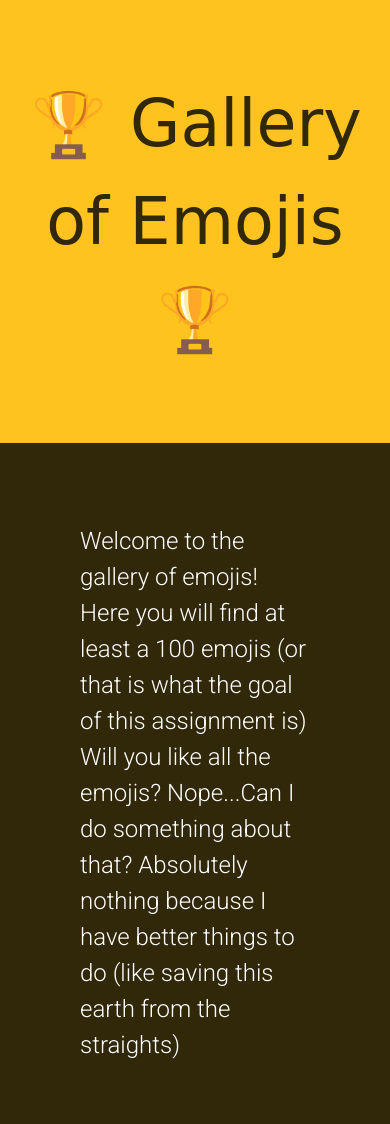
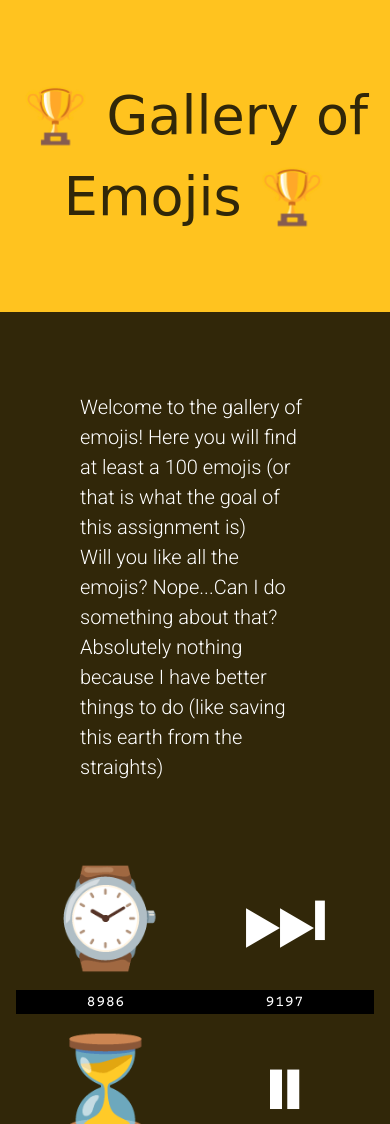
Before and after one commit to udai0001/mtm6302-assignment-1, a plain HTML site: page index.html in a window 390 px wide. Shown: the top 1124 px of the page. Drawn offline with nearby package versions, Linux system fonts and the light colour scheme; a web font is replaced by a local one.

Commit message:
Completes assignment

```diff
--- a/index.html
+++ b/index.html
@@ -26,14 +26,14 @@
             <p>Welcome to the gallery of emojis! Here you will find at least a 100 emojis (or that is what the goal of this assignment is)</p>
             <p>Will you like all the emojis? Nope...Can I do something about that? Absolutely nothing because I have better things to do (like saving this earth from the straights)</p>
         </div>
+        <!-- Adding a div with an id of container. This is where the emojis will be pushed from JavaScript. -->
         <div id="container">
-
         </div>
     </main>
     <footer class="site-footer">
         <p>&copy;Gallery of Emojis</p>
+        <p>&#129322	Momo &#129325</p>
     </footer>
-
-    <script src="script.js"></script>
+     <script src="script.js"></script>
 </body>
 </html>
--- a/style.css
+++ b/style.css
@@ -47,8 +47,10 @@ table {
 	border-spacing: 0;
 }
 
-/* CUSTOM STYLES */
+/* ---------------------CUSTOM STYLES--------------------- */
+/* Desktop styling */
 
+/* Universal styling */
 body {
     line-height: 1.5;
 }
@@ -60,6 +62,7 @@ body {
     line-height: inherit;
 }
 
+/* Header styles */
 .site-header {
     background-color: #ffc31f;
     text-align: center;
@@ -67,6 +70,7 @@ body {
     padding-bottom: 75px;
 }
 
+/* Main section styles */
 h1 {
     font-family:'ZCOOL KuaiLe', cursive;
     font-size: 4.063rem;
@@ -88,27 +92,11 @@ main {
     padding: 4em;
     text-align: left;
 }
+
 main p {
     font-size: 24px;
     color: white;
     font-weight: lighter;
-}
-
-.unicode {
-    font-size: 18px;
-    font-family: 'Courier Prime', monospace;
-    background-color: black;
-}
-
-.site-footer {
-    background-color: #ffc31f;
-    text-align: center;
-    padding-top: 35px;
-    padding-bottom: 35px;
-}
-
-.site-footer p {
-    font-family: 'Roboto', sans-serif;
 }
 
 #container{
@@ -122,6 +110,27 @@ main p {
     font-size: 7rem;
 }
 
+.unicode {
+    font-size: 18px;
+    font-family: 'Courier Prime', monospace;
+    background-color: black;
+}
+
+/* Footer styles */
+.site-footer {
+    background-color: #ffc31f;
+    text-align: center;
+    padding-top: 35px;
+    padding-bottom: 35px;
+}
+
+.site-footer p {
+    font-family: 'Roboto', sans-serif;
+    font-weight: bold;
+    color: #312709;
+}
+
+/* ---------------TABLET STYLES--------------- */
 @media only screen and (min-width: 768px) and (max-width: 1024px) {
     #container {
         display: grid;
@@ -131,6 +140,7 @@ main p {
     }
 }
 
+/* ---------------MOBILE STYLES--------------- */
 @media only screen and (min-width: 375px) and (max-width: 768px) {
     #container {
         display: grid;
@@ -138,4 +148,16 @@ main p {
         grid-template-columns: repeat(2, 1fr);
         grid-template-rows: auto;
     }
+    h1 {
+        font-size: 3.375rem;
+    }
+    .welcome p {
+        font-size: 20px;
+    }
+    .emoji-gallery .emoji-picture {
+        font-size: 6rem;
+    }
+    .unicode {
+        font-size: 16px;
+    }
 }
```
Also changed, not shown: script.js (+6 -8 lines).
